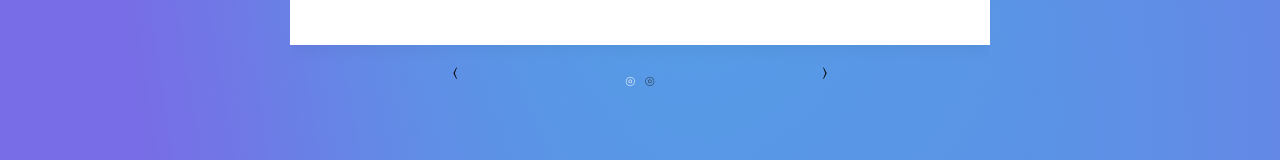
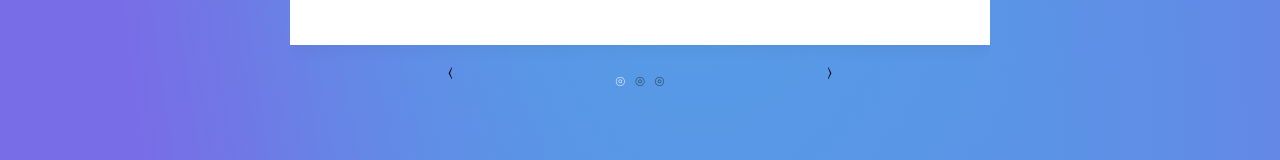
Before and after one commit to AIHolmann/portfolio, a Next.js app: page / in a window 1280 px wide. Shown: the part 2973-3133 px from the top of the page. Built offline with nearby package versions, Linux system fonts and the light colour scheme.

Commit message:
+1 image

```diff
--- a/src/components/Proyects/Proyects.tsx
+++ b/src/components/Proyects/Proyects.tsx
@@ -2,6 +2,7 @@
 import React, { useState } from "react";
 import image1 from "../../../public/Imagen1.jpg";
 import image2 from "../../../public/Imagen2.jpg";
+import image3 from "../../../public/imagenchata.jpg";
 
 import Carousel from "../Carousel/Carousel";
 import style from "./proyects.module.css";
@@ -21,6 +22,14 @@ const data = [
       "Descripcion del segundo proyecto: Y aqui gente esta un lorem para ustedes: Lorem ipsum dolor sit amet consectetur adipisicing elit. Accusantium fugiat quasi atque error. Dicta doloremque, vel animi autem culpa exercitationem, voluptates esse aspernatur quibusdam perferendis modi minima ex debitis minus.",
     stack: ["HTML", "CSS", "TypeScript"],
     image: image2,
+    id: 2,
+  },
+  {
+    name: "Nombre del tercer proyecto",
+    description:
+      "Lorem ipsum dolor sit amet consectetur adipisicing elit. Accusantium fugiat quasi atque error. Dicta doloremque, vel animi autem culpa exercitationem, voluptates esse aspernatur quibusdam perferendis modi minima ex debitis minus. bla bla bla bla bla bla bla bla bla bla bla bla bla bla.......*******************",
+    stack: ["HTML", "CSS", "TypeScript"],
+    image: image3,
     id: 2,
   },
 ];
```
Also changed, not shown: public/imagenchata.jpg (added).
